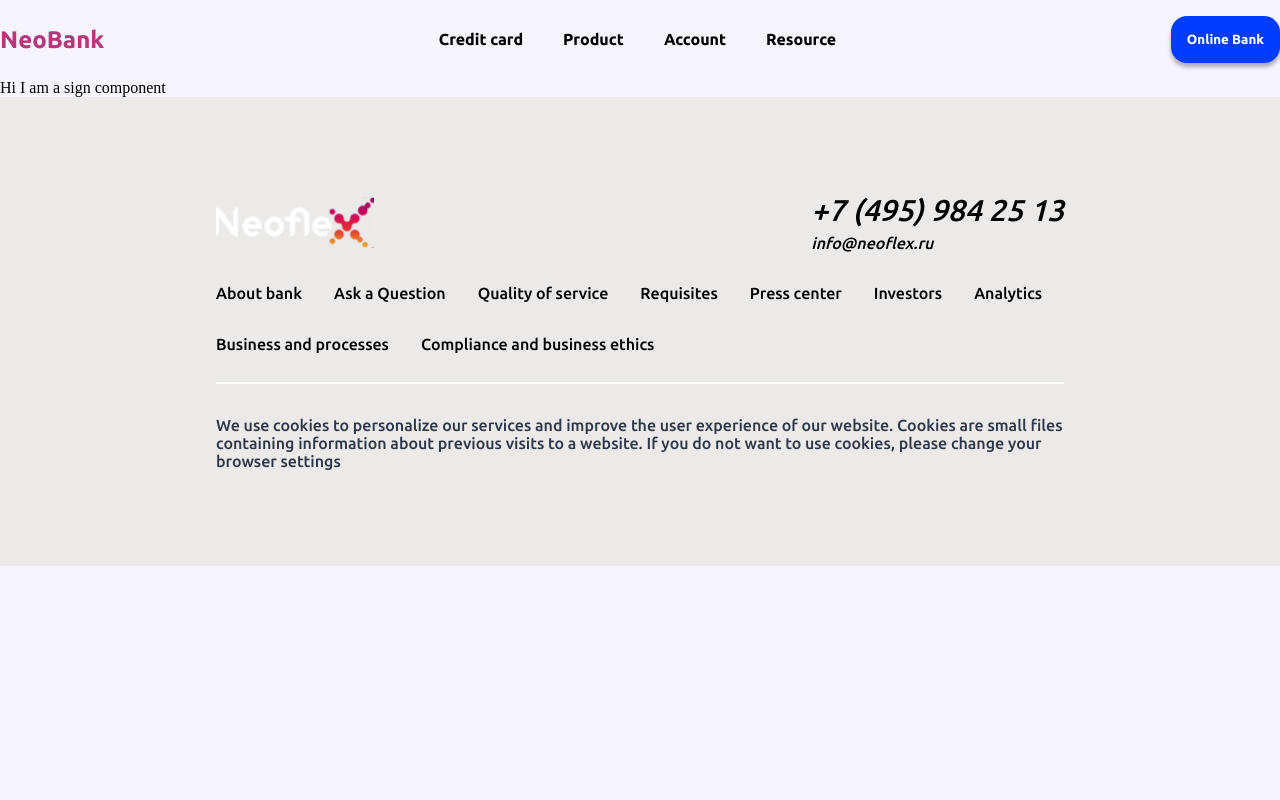
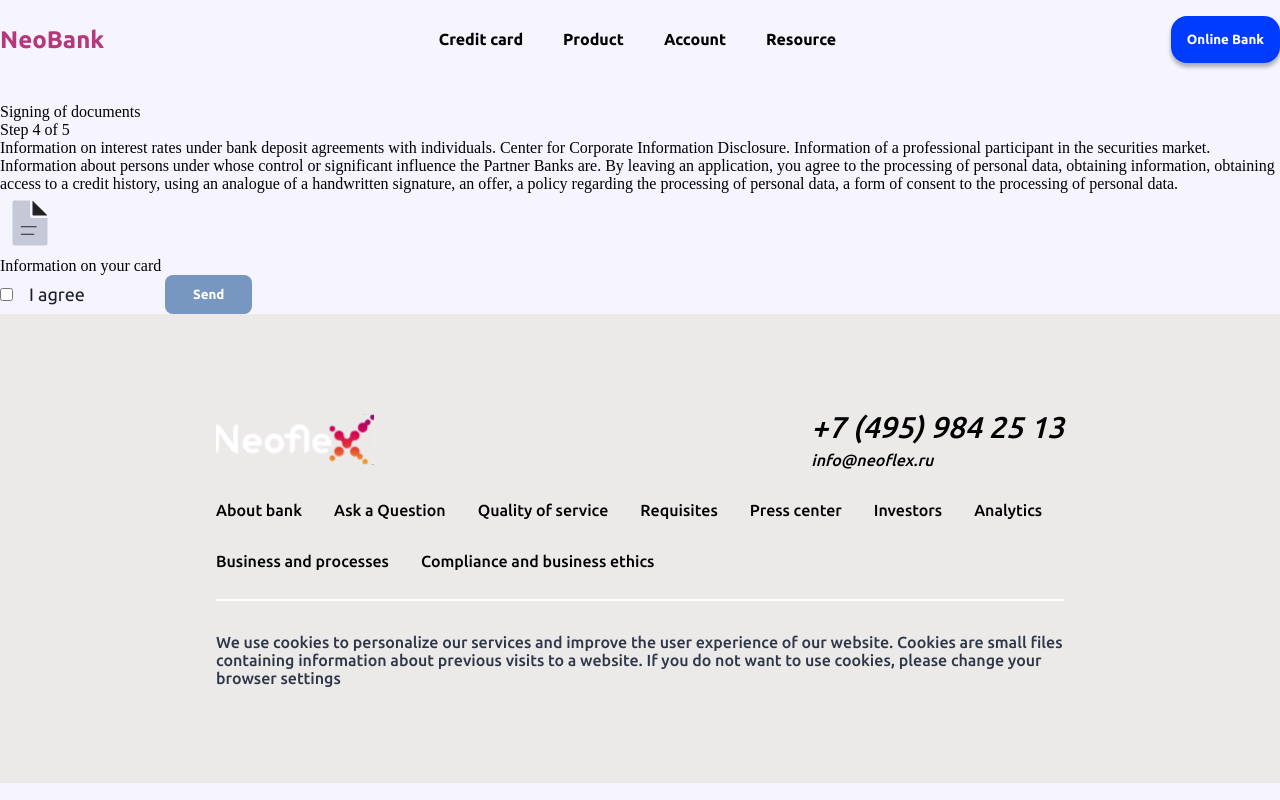
Before and after one commit to NyanLight/neoflex-project, a React (Vite) app: page /loan/1/document/sign in a window 1280 px wide. Built offline with nearby package versions, Linux system fonts and the light colour scheme.

Commit message:
create html structure for sign component

```diff
--- a/src/components/Sign/Sign.module.css
+++ b/src/components/Sign/Sign.module.css
@@ -0,0 +1,27 @@
+.sign {
+  max-width: 1300px;
+  margin: auto;
+  padding-top: 1.5rem;
+}
+
+.sentDiv {
+    width: 100%;
+    font-family: 'Ubuntu', sans-serif;
+    text-align: center;
+    padding: 12rem 0 12rem 0;
+  }
+
+  .sentDiv__title {
+    font-size: 1.875rem;
+    font-weight: 700;
+    color: #1c1c1e;
+    margin: 0 auto 2rem;
+    max-width: 500px;
+  }
+
+  .sentDiv__regular {
+    color: #4f5665;
+    font-weight: 500;
+    max-width: 400px;
+    margin: auto;
+  }
--- a/src/components/Sign/Sign.tsx
+++ b/src/components/Sign/Sign.tsx
@@ -1,3 +1,63 @@
+import { Checkbox } from '../../ui/Checkbox';
+import styles from './Sign.module.css';
+import { useState } from 'react';
+
 export function Sign() {
-  return <div>Hi I am a sign component</div>;
+  const [isSent, setSend] = useState<boolean>(false);
+
+  return (
+    <section className={styles.sign}>
+      {isSent ? (
+        <div className={styles.sentDiv}>
+          <div className={styles.sentDiv__title}>
+            Documents have been successfully signed and sent for approval
+          </div>
+          <div className={styles.sentDiv__regular}>
+            Within 10 minutes you will be sent a PIN code to your email for
+            confirmation
+          </div>
+        </div>
+      ) : (
+        <div className={styles.wrapper}>
+          <div className={styles.topPart}>
+            <div className={styles.title}>Signing of documents</div>
+            <div className={styles.step}>Step 4 of 5</div>
+          </div>
+          <div className={styles.regular}>
+            Information on interest rates under bank deposit agreements with
+            individuals. Center for Corporate Information Disclosure.
+            Information of a professional participant in the securities market.
+            Information about persons under whose control or significant
+            influence the Partner Banks are. By leaving an application, you
+            agree to the processing of personal data, obtaining information,
+            obtaining access to a credit history, using an analogue of a
+            handwritten signature, an offer, a policy regarding the processing
+            of personal data, a form of consent to the processing of personal
+            data.
+          </div>
+          <div className={styles.pdf}>
+            <img
+              className={styles.pdf__icon}
+              src="/src/assets/pdf.svg"
+              alt="PDF document"
+            />
+            <div className={styles.pdf__description}>
+              Information on your card
+            </div>
+          </div>
+          <div className={styles.checkbox}>
+            <Checkbox
+              text="Send"
+              label="I agree"
+              gap="5rem"
+              borderRadius="8px"
+              verticalPadding="0.75rem"
+              horizontalPadding="1.75rem"
+              handler={() => setSend(true)}
+            />
+          </div>
+        </div>
+      )}
+    </section>
+  );
 }
```
Also changed, not shown: src/assets/pdf.svg (added).
